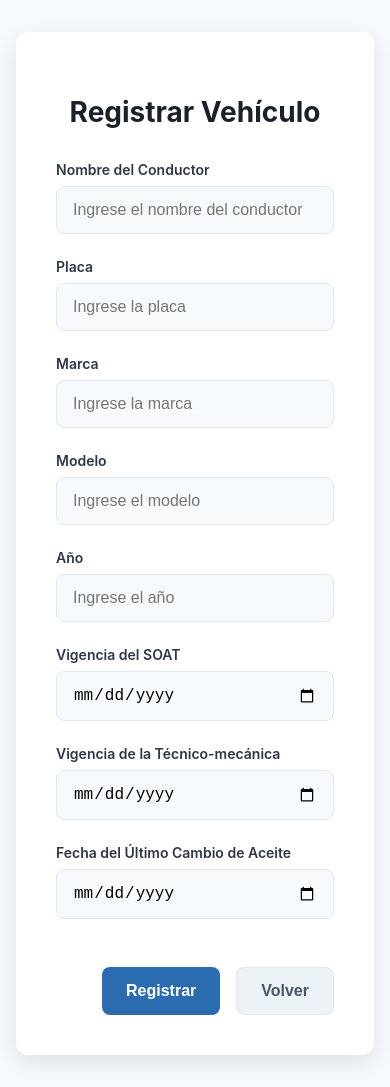
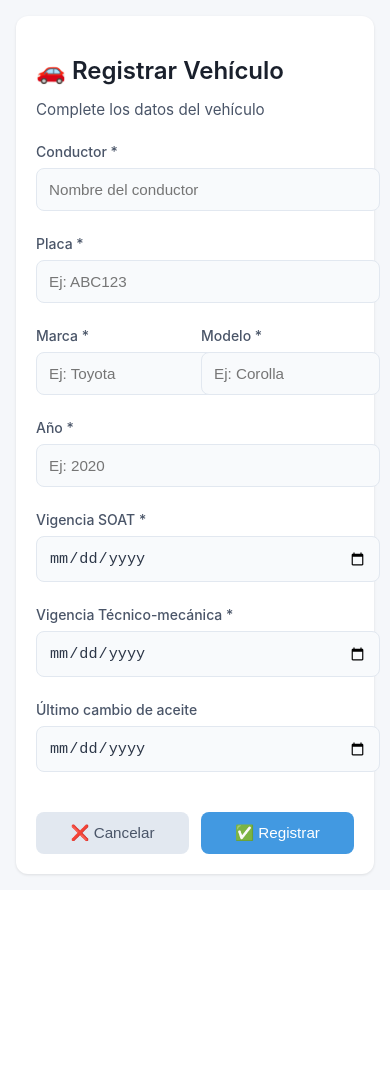
Before and after one commit to MisterSolutionsSas/vehiculos-conductores-pwa, a Next.js app: page /vehiculos/registrar in a window 390 px wide. After the commit the page ends 890 px from the top, so only its background shows below. Built offline with nearby package versions, Linux system fonts and the light colour scheme.

Commit message:
Mejoras graficas 1.0

```diff
--- a/src/pages/vehiculos/registrar.js
+++ b/src/pages/vehiculos/registrar.js
@@ -13,6 +13,7 @@ export default function RegistrarVehiculo() {
     ultimoCambioAceite: ''
   });
 
+  const [isSubmitting, setIsSubmitting] = useState(false);
   const router = useRouter();
 
   const handleChange = (e) => {
@@ -25,6 +26,7 @@ export default function RegistrarVehiculo() {
 
   const handleSubmit = (e) => {
     e.preventDefault();
+    setIsSubmitting(true);
 
     if (
       !vehiculo.conductor ||
@@ -36,6 +38,7 @@ export default function RegistrarVehiculo() {
       !vehiculo.tecnoMecanicaVigencia
     ) {
       alert('Por favor, complete todos los campos obligatorios.');
+      setIsSubmitting(false);
       return;
     }
 
@@ -44,83 +47,110 @@ export default function RegistrarVehiculo() {
     const placaExistente = vehiculos.find(v => v.placa === vehiculo.placa);
     if (placaExistente) {
       alert('Ya existe un vehículo registrado con esta placa.');
+      setIsSubmitting(false);
       return;
     }
 
-    vehiculos.push(vehiculo);
+    vehiculos.push({
+      ...vehiculo,
+      id: Date.now(),
+      createdAt: new Date().toISOString()
+    });
     localStorage.setItem('vehiculos', JSON.stringify(vehiculos));
 
     router.push('/vehiculos');
   };
 
+  const handleCancel = () => {
+    const confirmar = window.confirm('¿Estás seguro de que deseas cancelar? Los datos ingresados se perderán.');
+    if (confirmar) {
+      router.push('/vehiculos');
+    }
+  };
+
   return (
     <div style={styles.container}>
       <div style={styles.formContainer}>
-        <h2 style={styles.title}>Registrar Vehículo</h2>
+        <div style={styles.header}>
+          <h2 style={styles.title}>🚗 Registrar Vehículo</h2>
+          <p style={styles.subtitle}>Complete los datos del vehículo</p>
+        </div>
+
         <form onSubmit={handleSubmit} style={styles.form}>
           <div style={styles.formGroup}>
-            <label style={styles.label} htmlFor="conductor">Nombre del Conductor</label>
+            <label style={styles.label} htmlFor="conductor">Conductor *</label>
             <input
               id="conductor"
               name="conductor"
-              placeholder="Ingrese el nombre del conductor"
+              placeholder="Nombre del conductor"
               value={vehiculo.conductor}
               onChange={handleChange}
               style={styles.input}
               required
             />
           </div>
+
           <div style={styles.formGroup}>
-            <label style={styles.label} htmlFor="placa">Placa</label>
+            <label style={styles.label} htmlFor="placa">Placa *</label>
             <input
               id="placa"
               name="placa"
-              placeholder="Ingrese la placa"
+              placeholder="Ej: ABC123"
               value={vehiculo.placa}
               onChange={handleChange}
               style={styles.input}
               required
             />
           </div>
-          <div style={styles.formGroup}>
-            <label style={styles.label} htmlFor="marca">Marca</label>
+
+          <div style={styles.formRow}>
+            <div style={{...styles.formGroup, flex: 1}}>
+              <label style={styles.label} htmlFor="marca">Marca *</label>
               <input
                 id="marca"
                 name="marca"
-              placeholder="Ingrese la marca"
+                placeholder="Ej: Toyota"
                 value={vehiculo.marca}
                 onChange={handleChange}
                 style={styles.input}
                 required
               />
             </div>
-          <div style={styles.formGroup}>
-            <label style={styles.label} htmlFor="modelo">Modelo</label>
+
+            <div style={{...styles.formGroup, flex: 1}}>
+              <label style={styles.label} htmlFor="modelo">Modelo *</label>
               <input
                 id="modelo"
                 name="modelo"
-              placeholder="Ingrese el modelo"
+                placeholder="Ej: Corolla"
                 value={vehiculo.modelo}
                 onChange={handleChange}
                 style={styles.input}
                 required
               />
             </div>
-          <div style={styles.formGroup}>
-            <label style={styles.label} htmlFor="año">Año</label>
+          </div>
+
+          <div style={styles.formRow}>
+            <div style={{...styles.formGroup, flex: 1}}>
+              <label style={styles.label} htmlFor="año">Año *</label>
               <input
                 id="año"
                 type="number"
                 name="año"
-              placeholder="Ingrese el año"
+                placeholder="Ej: 2020"
+                min="1900"
+                max={new Date().getFullYear() + 1}
                 value={vehiculo.año}
                 onChange={handleChange}
                 style={styles.input}
                 required
               />
             </div>
+          </div>
+
           <div style={styles.formGroup}>
-            <label style={styles.label} htmlFor="soatVigencia">Vigencia del SOAT</label>
+            <label style={styles.label} htmlFor="soatVigencia">Vigencia SOAT *</label>
             <input
               id="soatVigencia"
               type="date"
@@ -131,8 +161,9 @@ export default function RegistrarVehiculo() {
               required
             />
           </div>
+
           <div style={styles.formGroup}>
-            <label style={styles.label} htmlFor="tecnoMecanicaVigencia">Vigencia de la Técnico-mecánica</label>
+            <label style={styles.label} htmlFor="tecnoMecanicaVigencia">Vigencia Técnico-mecánica *</label>
             <input
               id="tecnoMecanicaVigencia"
               type="date"
@@ -143,8 +174,9 @@ export default function RegistrarVehiculo() {
               required
             />
           </div>
+
           <div style={styles.formGroup}>
-            <label style={styles.label} htmlFor="ultimoCambioAceite">Fecha del Último Cambio de Aceite</label>
+            <label style={styles.label} htmlFor="ultimoCambioAceite">Último cambio de aceite</label>
             <input
               id="ultimoCambioAceite"
               type="date"
@@ -154,14 +186,21 @@ export default function RegistrarVehiculo() {
               style={styles.input}
             />
           </div>
+
           <div style={styles.buttonContainer}>
-            <button type="submit" style={styles.submitButton}>Registrar</button>
             <button
               type="button"
-              onClick={() => router.push('/vehiculos')}
+              onClick={handleCancel}
               style={styles.cancelButton}
             >
-              Volver
+              ❌ Cancelar
+            </button>
+            <button
+              type="submit"
+              style={styles.submitButton}
+              disabled={isSubmitting}
+            >
+              {isSubmitting ? '⏳ Registrando...' : '✅ Registrar'}
             </button>
           </div>
         </form>
@@ -172,101 +211,113 @@ export default function RegistrarVehiculo() {
 
 const styles = {
   container: {
-    display: 'flex',
-    justifyContent: 'center',
-    alignItems: 'center',
-    padding: '2rem 1rem',
-    backgroundColor: '#f7fafc',
+    padding: '1rem',
+    backgroundColor: '#f5f7fa',
     minHeight: '100vh',
-    fontFamily: "'Inter', -apple-system, BlinkMacSystemFont, 'Segoe UI', Roboto, sans-serif",
+    fontFamily: "'Inter', -apple-system, BlinkMacSystemFont, sans-serif",
   },
   formContainer: {
     backgroundColor: '#ffffff',
-    padding: '2.5rem',
-    borderRadius: '12px',
-    boxShadow: '0 8px 24px rgba(0, 0, 0, 0.1)',
-    width: '100%',
+    padding: '1.25rem',
+    borderRadius: '0.75rem',
+    boxShadow: '0 1px 3px rgba(0,0,0,0.1)',
     maxWidth: '600px',
     margin: '0 auto',
   },
+  header: {
+    marginBottom: '1.5rem',
+  },
   title: {
-    fontSize: '1.75rem',
-    fontWeight: '700',
+    fontSize: '1.5rem',
+    fontWeight: '600',
     color: '#1a202c',
-    marginBottom: '2rem',
-    textAlign: 'center',
+    marginBottom: '0.25rem',
+    display: 'flex',
+    alignItems: 'center',
+    gap: '0.5rem',
+  },
+  subtitle: {
+    fontSize: '0.95rem',
+    color: '#4a5568',
   },
   form: {
     display: 'flex',
     flexDirection: 'column',
-    gap: '1.5rem',
+    gap: '1rem',
+  },
+  formRow: {
+    display: 'flex',
+    gap: '0.75rem',
+    width: '100%',
   },
   formGroup: {
     display: 'flex',
     flexDirection: 'column',
     gap: '0.5rem',
+    marginBottom: '0.5rem',
   },
   label: {
     fontSize: '0.875rem',
-    fontWeight: '600',
-    color: '#2d3748',
-    textAlign: 'left',
+    fontWeight: '500',
+    color: '#4a5568',
   },
   input: {
-    padding: '0.875rem 1rem',
-    fontSize: '1rem',
-    borderRadius: '8px',
+    padding: '0.75rem',
     border: '1px solid #e2e8f0',
-    backgroundColor: '#f7fafc',
-    transition: 'border-color 0.2s ease, box-shadow 0.2s ease',
+    borderRadius: '0.5rem',
+    fontSize: '0.95rem',
+    color: '#2d3748',
+    backgroundColor: '#f8fafc',
     outline: 'none',
     width: '100%',
-    boxSizing: 'border-box',
     ':focus': {
-      borderColor: '#3182ce',
-      boxShadow: '0 0 0 3px rgba(49, 130, 206, 0.2)',
+      borderColor: '#4299e1',
+      boxShadow: '0 0 0 2px rgba(66, 153, 225, 0.2)',
     },
   },
   buttonContainer: {
     display: 'flex',
-    gap: '1rem',
-    justifyContent: 'flex-end',
-    marginTop: '1.5rem',
+    gap: '0.75rem',
+    marginTop: '1rem',
   },
   submitButton: {
-    backgroundColor: '#2b6cb0',
-    color: '#ffffff',
-    padding: '0.875rem 1.5rem',
+    flex: 1,
+    padding: '0.75rem',
+    backgroundColor: '#4299e1',
+    color: 'white',
     border: 'none',
-    borderRadius: '8px',
-    fontSize: '1rem',
-    fontWeight: '600',
+    borderRadius: '0.5rem',
+    fontSize: '0.95rem',
+    fontWeight: '500',
     cursor: 'pointer',
-    transition: 'background-color 0.2s ease, transform 0.1s ease',
+    display: 'flex',
+    alignItems: 'center',
+    justifyContent: 'center',
+    gap: '0.5rem',
     ':hover': {
-      backgroundColor: '#2c5282',
-      transform: 'translateY(-1px)',
+      opacity: 0.9,
     },
-    ':active': {
-      transform: 'translateY(0)',
+    ':disabled': {
+      opacity: 0.7,
+      cursor: 'not-allowed',
     },
   },
   cancelButton: {
-    backgroundColor: '#edf2f7',
+    flex: 1,
+    padding: '0.75rem',
+    backgroundColor: '#e2e8f0',
     color: '#4a5568',
-    padding: '0.875rem 1.5rem',
-    border: '1px solid #e2e8f0',
-    borderRadius: '8px',
-    fontSize: '1rem',
-    fontWeight: '600',
+    border: 'none',
+    borderRadius: '0.5rem',
+    fontSize: '0.95rem',
+    fontWeight: '500',
     cursor: 'pointer',
-    transition: 'background-color 0.2s ease, transform 0.1s ease',
+    display: 'flex',
+    alignItems: 'center',
+    justifyContent: 'center',
+    gap: '0.5rem',
     ':hover': {
-      backgroundColor: '#e2e8f0',
-      transform: 'translateY(-1px)',
-    },
-    ':active': {
-      transform: 'translateY(0)',
+      backgroundColor: '#cbd5e0',
     },
   },
 };
```
Also changed, not shown: src/pages/conductores/registrar.js (+102 -51 lines). Lines whose indentation alone changed are shown as unchanged.
